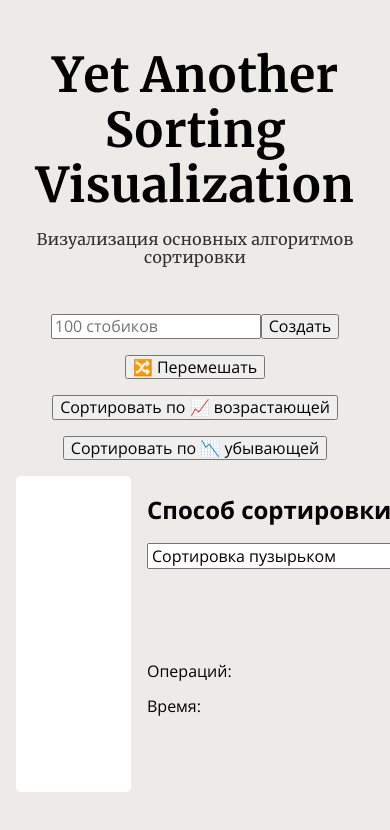
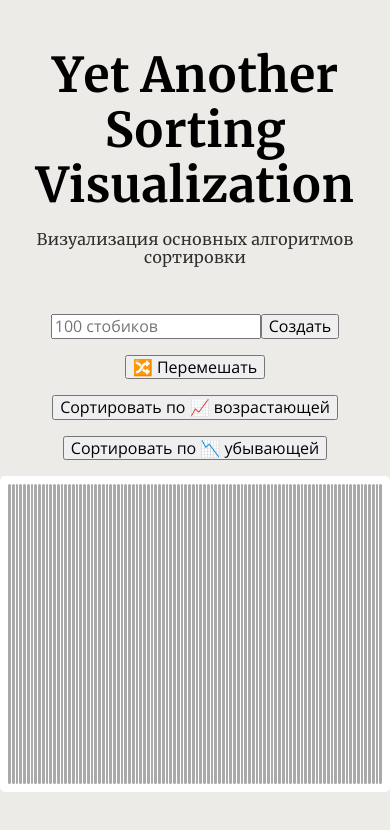
Before and after one commit to novvember/yet-another-sorting-visualization, a React (Create React App) app: page / in a window 390 px wide. Shown: the top 830 px of the page. Built offline with nearby package versions, Linux system fonts and the light colour scheme.

Commit message:
feat: update styles

```diff
--- a/src/blocks/content.css
+++ b/src/blocks/content.css
@@ -3,6 +3,6 @@
   max-width: 1100px; /* Ограничение для больших экранов */
   min-width: 320px; /* Минимальная ширина, когда появляется скролл */
   margin: 0 auto; /* Центрирование всего контента по центру экрана */
+  box-sizing: border-box;
   padding: 0 1em;
-  box-sizing: border-box;
 }
--- a/src/blocks/element.css
+++ b/src/blocks/element.css
@@ -1,5 +1,6 @@
 .element {
-  background-color: #ddd;
+  background-color: darkgrey;
+  border-radius: 2px;
   height: 100%;
   box-sizing: border-box;
   flex-basis: 1px;
--- a/src/blocks/field.css
+++ b/src/blocks/field.css
@@ -1,7 +1,7 @@
 .field {
   list-style: none;
   padding: 0;
-  margin: 0;
+  margin-block: 0;
 
   border-radius: .3em;
   padding: .5em;
--- a/src/blocks/playground.css
+++ b/src/blocks/playground.css
@@ -8,8 +8,33 @@
   gap: 1em;
 }
 
+@media (max-width: 768px) {
+  .playground {
+    grid-template-columns: 1fr 1fr;
+    grid-template-areas:
+      "field field"
+      "controls results";
+  }
+}
+
+@media (max-width: 425px) {
+  .playground {
+    grid-template-columns: 1fr;
+    grid-template-areas:
+      "field"
+      "controls"
+      "results";
+  }
+}
+
 .playground__field {
   grid-area: field;
+}
+
+@media (max-width: 768px) {
+  .playground__field {
+    margin: 0 -1em;
+  }
 }
 
 .playground__controls {
--- a/src/components/Footer.js
+++ b/src/components/Footer.js
@@ -2,7 +2,7 @@ function Footer() {
   return (
     <footer className="footer">
       <p className="footer__text">Разрабатывается при изучении фронтенда в&nbsp;Яндекс.Практикуме</p>
-      <p className="footer__text">2022</p>
+      <p className="footer__text">© 2022 novvember</p>
     </footer>
   );
 }
```
